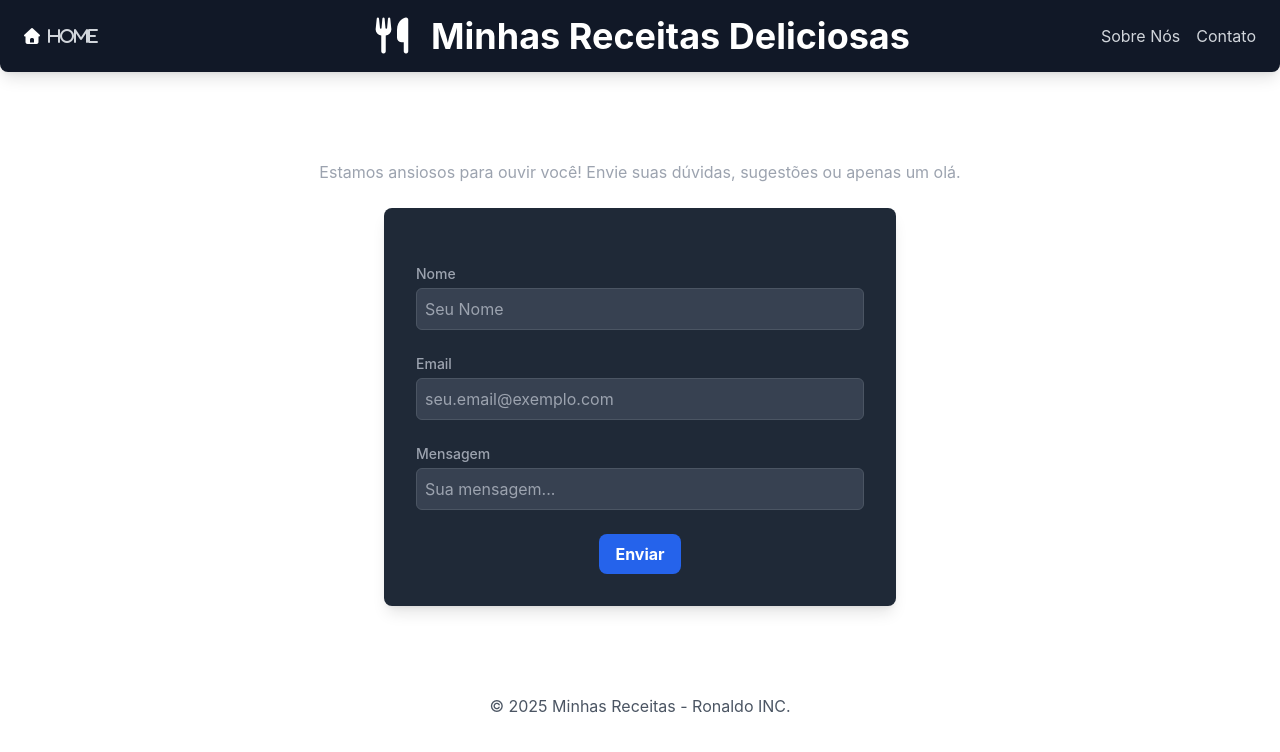
After one commit to Romope83/projeto2-receitas, a Django app: page /receitas/contato/ in a window 1280 px wide. The commit adds this page. Shown: the top 752 px of the page. Run offline with Django 5.2, Linux system fonts and the light colour scheme; some libraries are stand-ins or nearby versions.

Commit message:
receitas finalizada com paginas de contato e sucesso, além dos emails registrados.

```diff
--- a/projeto/settings.py
+++ b/projeto/settings.py
@@ -130,3 +130,6 @@ import os
 
 MEDIA_URL = '/media/'
 media_root = os.path.join(BASE_DIR, 'media')
+
+EMAIL_BACKEND = 'django.core.mail.backends.filebased.EmailBackend'
+EMAIL_FILE_PATH = BASE_DIR/'emails'
--- /dev/null
+++ b/receitas/forms.py
@@ -0,0 +1,23 @@
+from django import forms
+
+class ContatoForm(forms.Form):
+    nome = forms.CharField(
+        label='Nome',
+        max_length=100,
+        widget=forms.TextInput(attrs={
+            'class':'mt-1 block w-full p-2 bg-gray-700 border border-gray-600 rounded-md text-gray-100 focus:rising-orange-500 focus:border-orange-500', 'placeholder': 'Seu Nome'
+         })
+    )
+    email = forms.EmailField(
+        label='Email',
+        widget=forms.EmailInput(attrs={
+            'class':'mt-1 block w-full p-2 bg-gray-700 border border-gray-600 rounded-md text-gray-100 focus:rising-orange-500 focus:border-orange-500', 'placeholder': 'seu.email@exemplo.com'
+        })
+
+    )
+    mensagem = forms.CharField(
+        label='Mensagem',
+        widget=forms.TextInput(attrs={
+            'class':'mt-1 block w-full p-2 bg-gray-700 border border-gray-600 rounded-md text-gray-100 focus:rising-orange-500 focus:border-orange-500', 'rows':4, 'placeholder': 'Sua mensagem...'
+        })
+    )
--- a/receitas/templates/receitas/base.html
+++ b/receitas/templates/receitas/base.html
@@ -6,7 +6,6 @@
     <meta name="viewport" content="width=device-width, initial-scale=1.0" />
     <title>{% block title %}Romope - Receitas{% endblock %}</title>
     <script src="https://cdn.tailwindcss.com"></script>
-    <!-- Esta tag serve para importar o Tailwind CSS na sua página -->
     <link
       rel="stylesheet"
       href="https://cdnjs.cloudflare.com/ajax/libs/font-awesome/7.0.0/css/all.min.css"
@@ -23,6 +22,39 @@
     </style>
   </head>
   <body>
+    <header class="bg-gray-900 text-white p-6 shadow-lg rounded-b-lg">
+      <div
+        class="container mx-auto relative flex flex-col sm:flex-row items-center justify-center"
+      >
+        <div class="flex items-center">
+          <div class="absolute inset-0 flex items-center justify-center">
+            <div class="text-4xl mr-4">
+              <i class="fas fa-utensils"></i>
+            </div>
+            <h1 class="text-4xl font-bold text-center sm:text-left">
+              Minhas Receitas Deliciosas
+            </h1>
+          </div>
+        </div>
+        <nav class="mr-auto relative z-10 flex space-x-4">
+          <i class="fas fa-home"
+            ><a
+              href="{%url 'home'%}"
+              class="text-gray-300 hover:text-white mx-2"
+              >Home</a
+            ></i
+          >
+        </nav>
+        <nav class="ml-auto relative z-10 flex space-x-4">
+          <a href="{%url 'sobre_nos'%}" class="text-gray-300 hover:text-white"
+            >Sobre Nós</a
+          >
+          <a href="{%url 'contato'%}" class="text-gray-300 hover:text-white"
+            >Contato</a
+          >
+        </nav>
+      </div>
+    </header>
     {% block content %} {% endblock %}
     <footer class="mt-12 p-6 text-center text-gray-600">
       <p>&copy; 2025 Minhas Receitas - Ronaldo INC.</p>
--- /dev/null
+++ b/receitas/templates/receitas/contato.html
@@ -0,0 +1,56 @@
+{% extends 'receitas/base.html' %} {% block content %}
+<div class="container mx-auto mt-8 p-4">
+  <h1 class="text-3x1 font-bols text-white mb-4 text-center">Fale Conosco</h1>
+  <p class="text-gray-400 text-center mb-6">
+    Estamos ansiosos para ouvir você! Envie suas dúvidas, sugestões ou apenas um
+    olá.
+  </p>
+
+  <div class="bg-gray-800 p-8 rounded-lg shadow-lg max-w-lg mx-auto">
+    <form class="space-y-6" action="{% url 'contato' %}" method="POST">
+      {% csrf_token %}
+      <div>
+        <label
+          for="{{ form.nome.id_for_label  }}"
+          class="block text-sm font-medium text-gray-400"
+          >Nome</label
+        >
+        {{ form.nome }} {% if form.nome.errors %}
+        <p class="text-red-500 text-xs italic">{{ form.nome.errors }}</p>
+        {% endif %}
+      </div>
+
+      <div>
+        <label
+          for="{{ form.email.id_for_label }}"
+          class="block text-sm font-medium text-gray-400"
+          >Email</label
+        >
+        {{ form.email }} {% if form.email.errors %}
+        <p class="text-red-500 text-xs italic">{{ form.email.errors }}</p>
+        {% endif %}
+      </div>
+
+      <div>
+        <label
+          for="{{ form.email.id_for_label }}"
+          class="block text-sm font-medium text-gray-400"
+          >Mensagem</label
+        >
+        {{ form.mensagem }} {% if form.mensagem.errors %}
+        <p class="text-red-500 text-xs italic">{{ form.mensagem.errors }}</p>
+        {% endif %}
+      </div>
+
+      <div class="text-center">
+        <button
+          type="submit"
+          class="bg-blue-600 hover:bg-blue-700 text-white font-bold py-2 px-4 rounded-lg"
+        >
+          Enviar
+        </button>
+      </div>
+    </form>
+  </div>
+</div>
+{% endblock %}
--- a/receitas/urls.py
+++ b/receitas/urls.py
@@ -6,4 +6,6 @@ urlpatterns = [
     path('receita/<int:id>/', views.receita_detail, name='receita_detail'),
     path('pesquisa/', views.pesquisar_receitas, name='pesquisar_receitas'),
     path('sobre_nos/', views.sobre_nos, name='sobre_nos'),
+        path('contato/', views.contato, name='contato'),
+    path('sucesso/', views.sucesso, name='sucesso'),
 ]
--- a/receitas/views.py
+++ b/receitas/views.py
@@ -1,10 +1,9 @@
-from django.shortcuts import render, get_object_or_404
+from django.shortcuts import render, get_object_or_404,redirect
 from .models import Receita
+from django.urls import reverse
+from django.core.mail import send_mail
+from .forms import ContatoForm
 
-
-# def home(request):
-#     receitas = Receita.objects.all()
-#     return render(request, 'receitas/home.html', {'receitas': receitas})
 
 def home(request):
     categoria_slug = request.GET.get('categoria')
@@ -47,3 +46,26 @@ def pesquisar_receitas(request):
 
 def sobre_nos(request):
     return render(request, 'receitas/sobre_nos.html')
+
+def contato(request):
+    if request.method == 'POST':
+
+        form = ContatoForm(request.POST)
+        if form.is_valid():
+            nome = form.cleaned_data['nome']
+            email = form.cleaned_data['email']
+            mensagem = form.cleaned_data['mensagem']
+
+            send_mail(
+                f'Mensagem de {nome}',
+                f'Mensagem de {nome} ({email}):\n\n{mensagem}', email, ['seu_email_para_receber@exemplo.com'], fail_silently= False
+            )
+
+            return redirect(reverse('sucesso'))
+    else:
+        form = ContatoForm()
+
+    return render(request, 'receitas/contato.html', {'form' : form})
+
+def sucesso(request):
+    return render(request, 'receitas/sucesso.html')
```
Also changed, not shown: receitas/templates/receitas/sucesso.html (added, +15 -0 lines), 4 other files.
